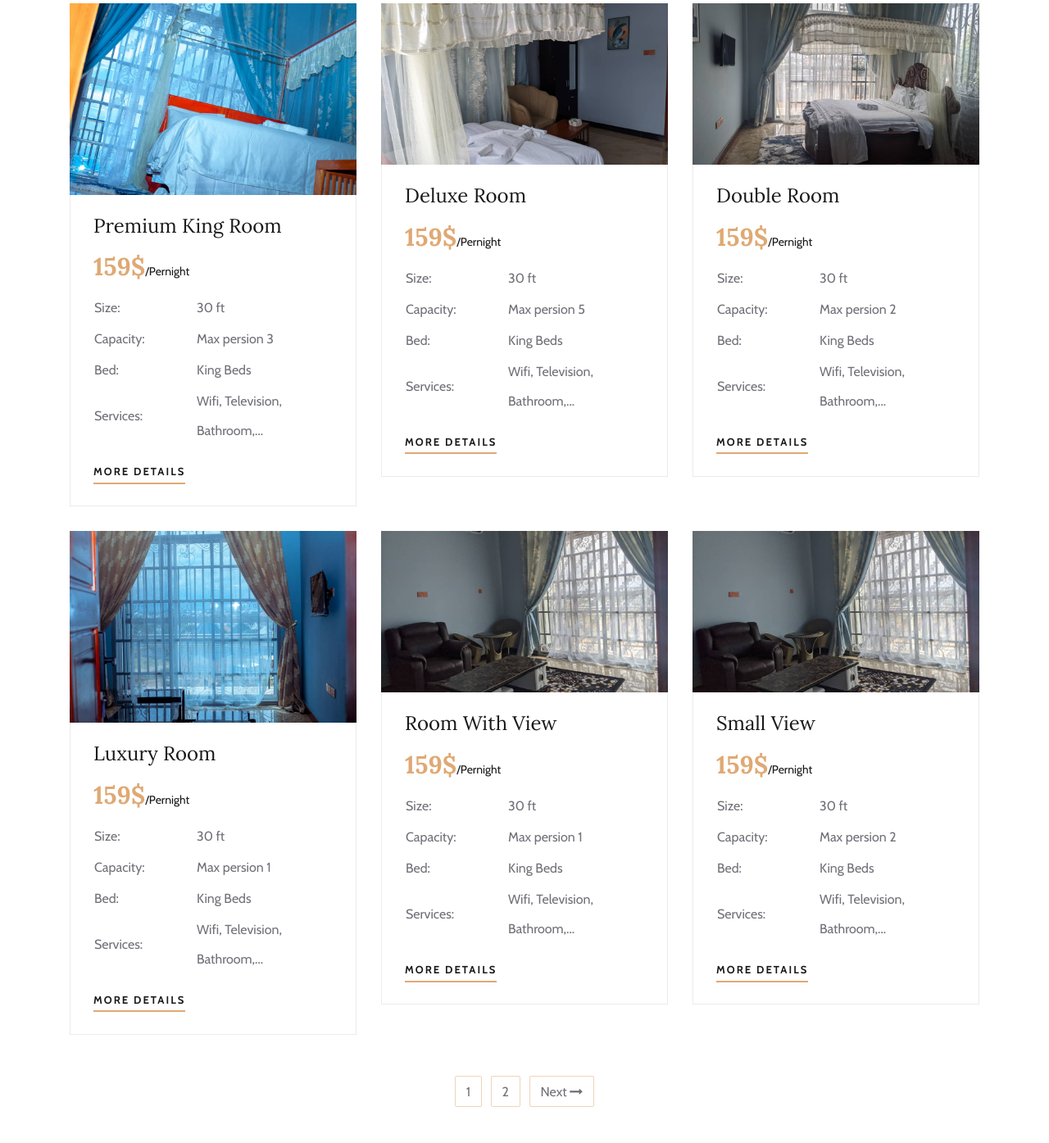
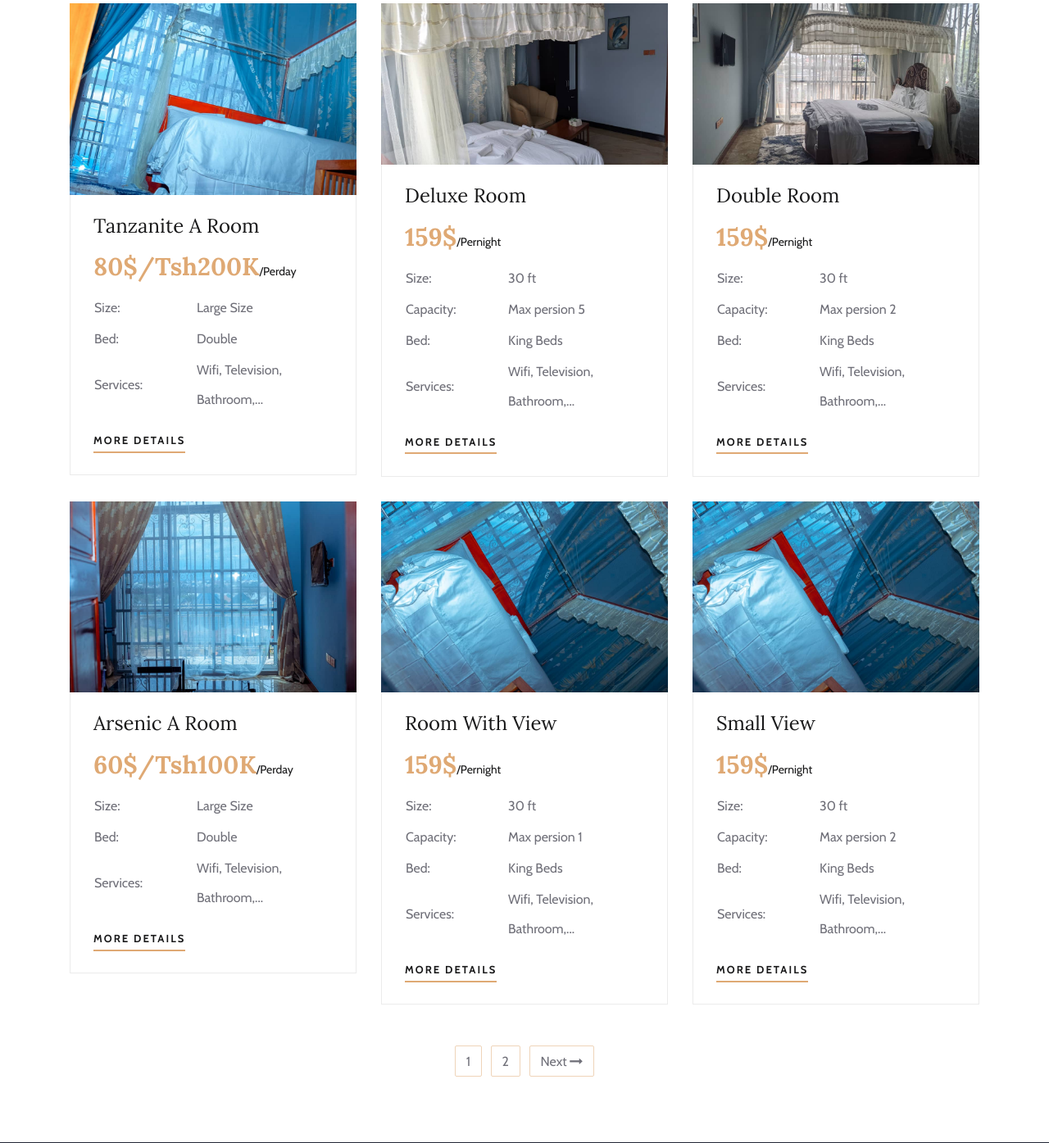
Before and after one commit to fareedcodez/giantHotel, a Django app: page /rooms/ in a window 1280 px wide. Shown: the part 439-1834 px from the top of the page at 82% size. Run offline with Django 4.2, Linux system fonts and the light colour scheme; some libraries are stand-ins or nearby versions.

Commit message:
minor changes

```diff
--- a/templates/giantHotelApp/rooms.html
+++ b/templates/giantHotelApp/rooms.html
@@ -27,21 +27,18 @@
                     <div class="room-item">
                         <img src="{% static 'img/room/room-1.jpg' %}" alt="">
                         <div class="ri-text">
-                            <h4>Premium King Room</h4>
-                            <h3>159$<span>/Pernight</span></h3>
+ <h4>Tanzanite A Room</h4>
+                            <h3>80$/Tsh200K<span>/Perday</span></h3>
                             <table>
                                 <tbody>
                                     <tr>
                                         <td class="r-o">Size:</td>
-                                        <td>30 ft</td>
+                                        <td>Large Size</td>
                                     </tr>
-                                    <tr>
-                                        <td class="r-o">Capacity:</td>
-                                        <td>Max persion 3</td>
-                                    </tr>
+
                                     <tr>
                                         <td class="r-o">Bed:</td>
-                                        <td>King Beds</td>
+                                        <td>Double</td>
                                     </tr>
                                     <tr>
                                         <td class="r-o">Services:</td>
@@ -117,21 +114,18 @@
                     <div class="room-item">
                         <img src="{% static 'img/room/room-4.jpg' %}" alt="">
                         <div class="ri-text">
-                            <h4>Luxury Room</h4>
-                            <h3>159$<span>/Pernight</span></h3>
+                            <h4>Arsenic A Room</h4>
+                            <h3>60$/Tsh100K<span>/Perday</span></h3>
                             <table>
                                 <tbody>
                                     <tr>
                                         <td class="r-o">Size:</td>
-                                        <td>30 ft</td>
+                                        <td>Large Size</td>
                                     </tr>
-                                    <tr>
-                                        <td class="r-o">Capacity:</td>
-                                        <td>Max persion 1</td>
-                                    </tr>
+
                                     <tr>
                                         <td class="r-o">Bed:</td>
-                                        <td>King Beds</td>
+                                        <td>Double</td>
                                     </tr>
                                     <tr>
                                         <td class="r-o">Services:</td>
```
Also changed, not shown: static/img/room/room-16.jpg (added), static/img/room/room-6.jpg.
